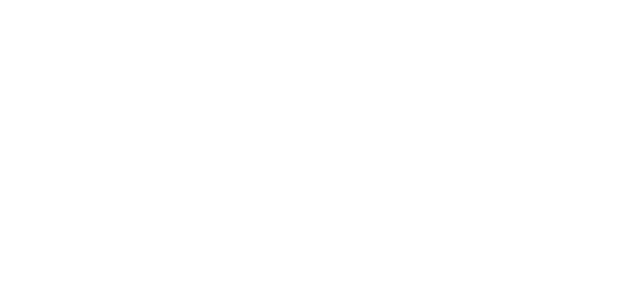
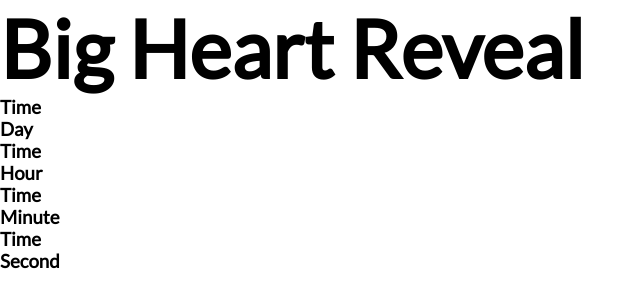
Before and after one commit to phildam13/Countdown_JS, a plain HTML site: page index.html in a window 1280 px wide. Shown: the whole page, without its empty margins (0-644 px from the left). Drawn offline with Linux system fonts and the light colour scheme.

Commit message:
HTML Containers and Styling

```diff
--- a/index.css
+++ b/index.css
@@ -0,0 +1,21 @@
+* {
+    margin: 0;
+    padding: 0;
+    box-sizing: border-box;
+}
+
+body {
+    font-family: "Lato", sans-serif;
+}
+
+h2 {
+    font-size: 5rem;
+    font-weight: bold;
+
+}
+
+.coming-soon {
+    min-height: 100vh;
+    display: flex;
+
+}
--- a/index.html
+++ b/index.html
@@ -11,6 +11,30 @@
     <link rel="stylesheet" href="index.css">
 </head>
 <body>
+    <section class="coming-soon">
+        <div>
+            <h2>Big Heart Reveal</h2>
+            <div class="countdown">
+                <div class="container-day">
+                    <h3 class="day">Time</h3>
+                    <h3>Day</h3>
+                </div>
+                <div class="container-hour">
+                    <h3 class="hour">Time</h3>
+                    <h3>Hour</h3>
+                </div>
+                <div class="container-minute">
+                    <h3 class="minute">Time</h3>
+                    <h3>Minute</h3>
+                </div>
+                <div class="container-second">
+                    <h3 class="second">Time</h3>
+                    <h3>Second</h3>
+                </div>
+            </div>
+        </div>
+        <!-- <img src="" alt=""> -->
+    </section>
     <script src="index.js"></script>
 
 </body>
```
